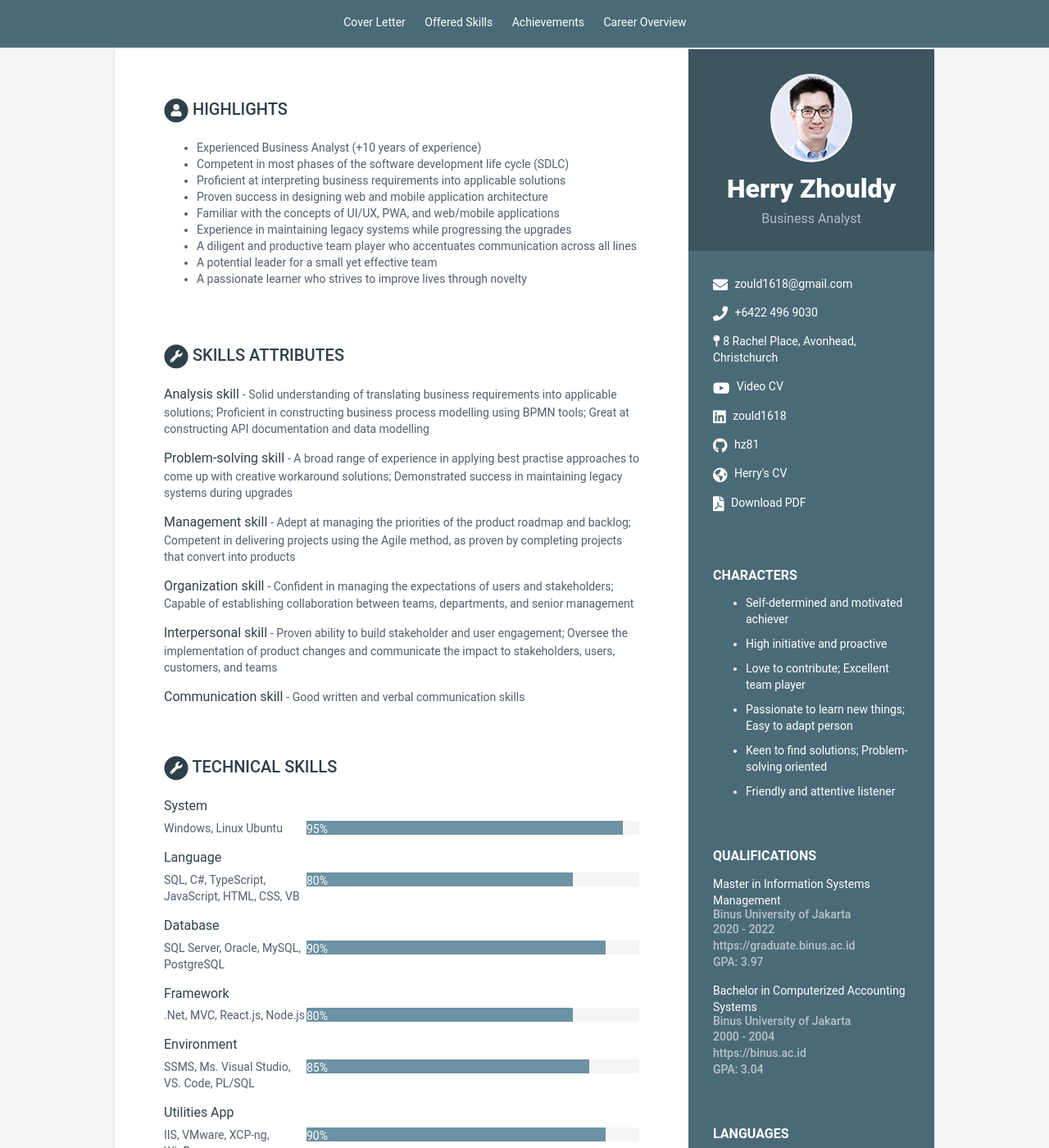
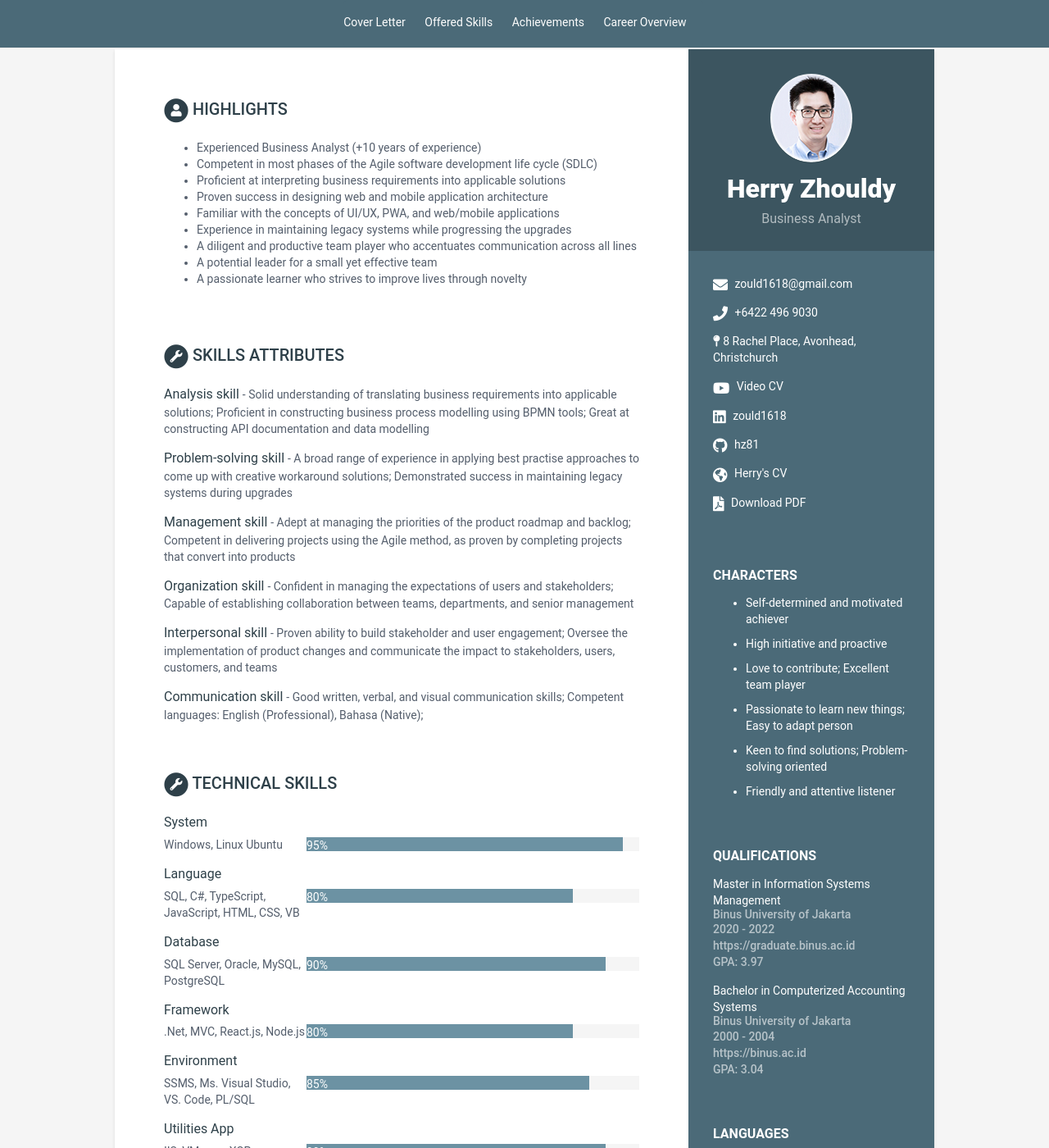
Before and after one commit to hz81/cv-ba2, a Jekyll site: the page built from index.html, in a window 1280 px wide and 1400 px high. Shown: the whole window at 82% size. Built offline with Jekyll 4.4.1, drawn with Linux system fonts in a browser that asks for light colours; some of the changed text lies outside the part shown.

Commit message:
Update data.yml

```diff
--- a/_data/data.yml
+++ b/_data/data.yml
@@ -96,7 +96,7 @@ highlights:
     title: Highlights
     summary: |
       - Experienced Business Analyst (+10 years of experience)
-      - Competent in most phases of the software development life cycle (SDLC)
+      - Competent in most phases of the Agile software development life cycle (SDLC)
       - Proficient at interpreting business requirements into applicable solutions
       - Proven success in designing web and mobile application architecture
       - Familiar with the concepts of UI/UX, PWA, and web/mobile applications
@@ -124,7 +124,7 @@ skills-attributes:
         desc: "Proven ability to build stakeholder and user engagement; Oversee the implementation of product changes and communicate the impact to stakeholders, users, customers, and teams"
 
       - title: Communication skill
-        desc: Good written and verbal communication skills
+        desc: "Good written, verbal, and visual communication skills; Competent languages: English (Professional), Bahasa (Native);"
 
 skills-tech:
     title: Technical Skills
@@ -154,7 +154,7 @@ skills-tech:
         level: 90%
 
       - group: "Collaboration App"
-        name: "Github, Office365, Google Workspace, Jira Software"
+        name: "Github, M365, Google Workspace, Jira"
         level: 90%
 
 achievements:
```
